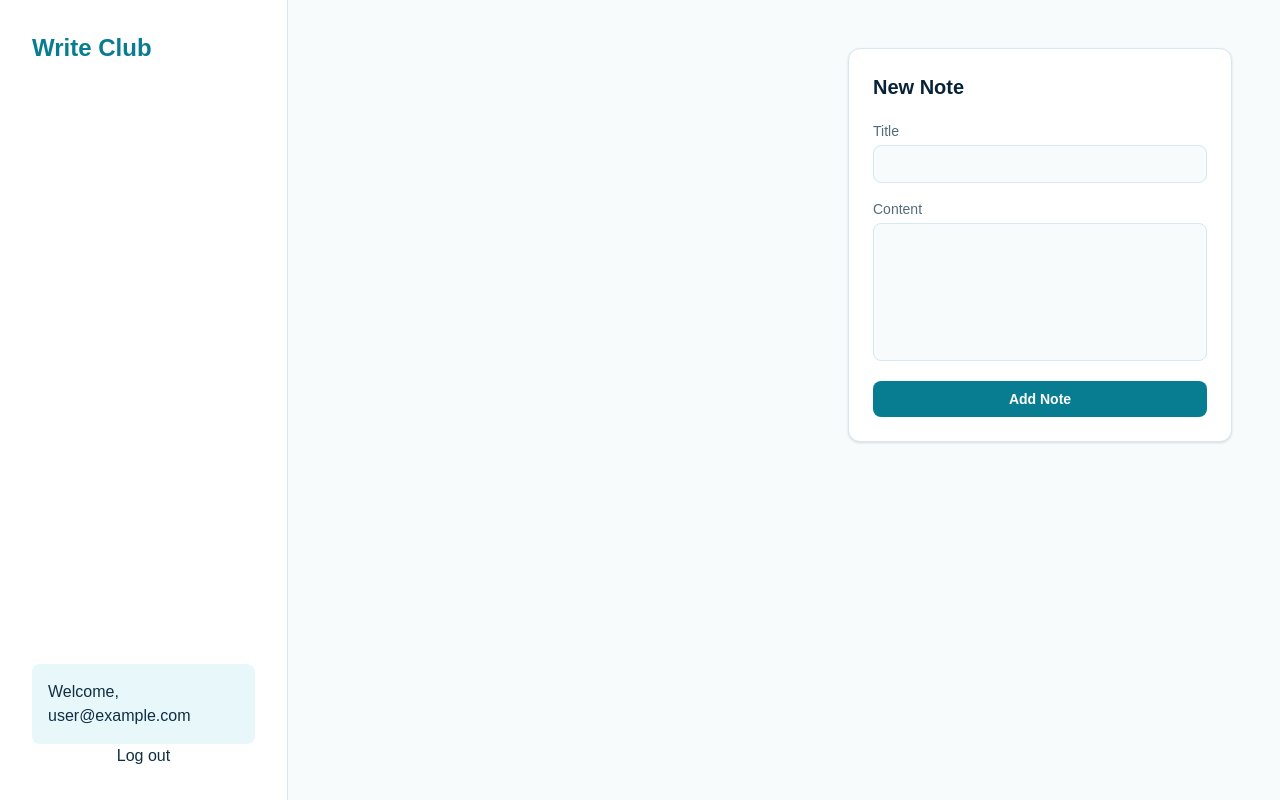
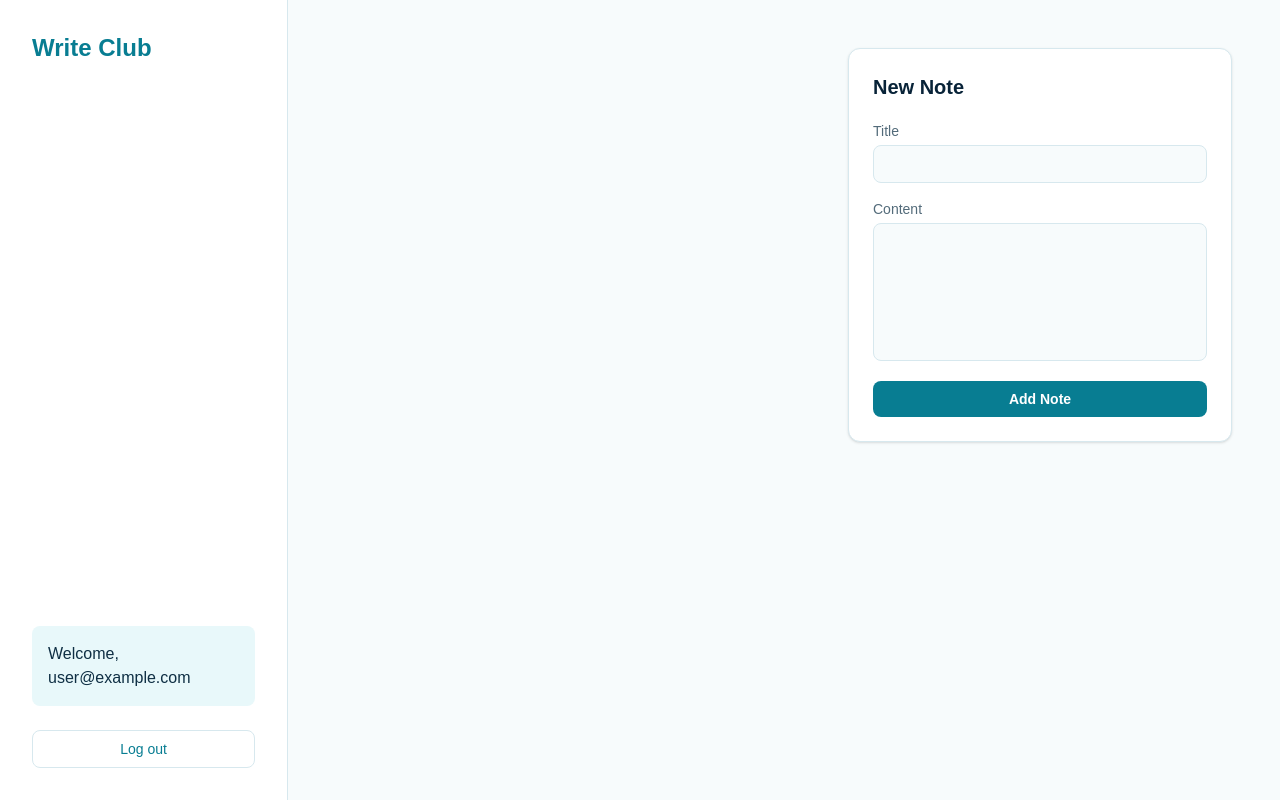
Before and after one commit to evantk91/write-club, a Next.js app: page /dashboard in a window 1280 px wide. Built offline with nearby package versions, Linux system fonts and the light colour scheme; no server answers; sample sign-in values are in the browser's storage.

Commit message:
🐛 fix: restore logoutButton style
Dropped accidentally in the previous dashboard layout commit, leaving
the sidebar logout button unstyled since layout.tsx still references it.

```diff
--- a/app/dashboard/dashboard.module.css
+++ b/app/dashboard/dashboard.module.css
@@ -22,6 +22,10 @@
 
 .userEmail {
   @apply mt-1 break-all text-base font-semibold text-[#082338];
+}
+
+.logoutButton {
+  @apply mt-4 rounded-lg border border-[#d7e8ee] px-4 py-2 text-sm font-medium text-[#087d92] transition-colors hover:bg-[#e8f8fa] md:mt-6;
 }
 
 .content {
```
